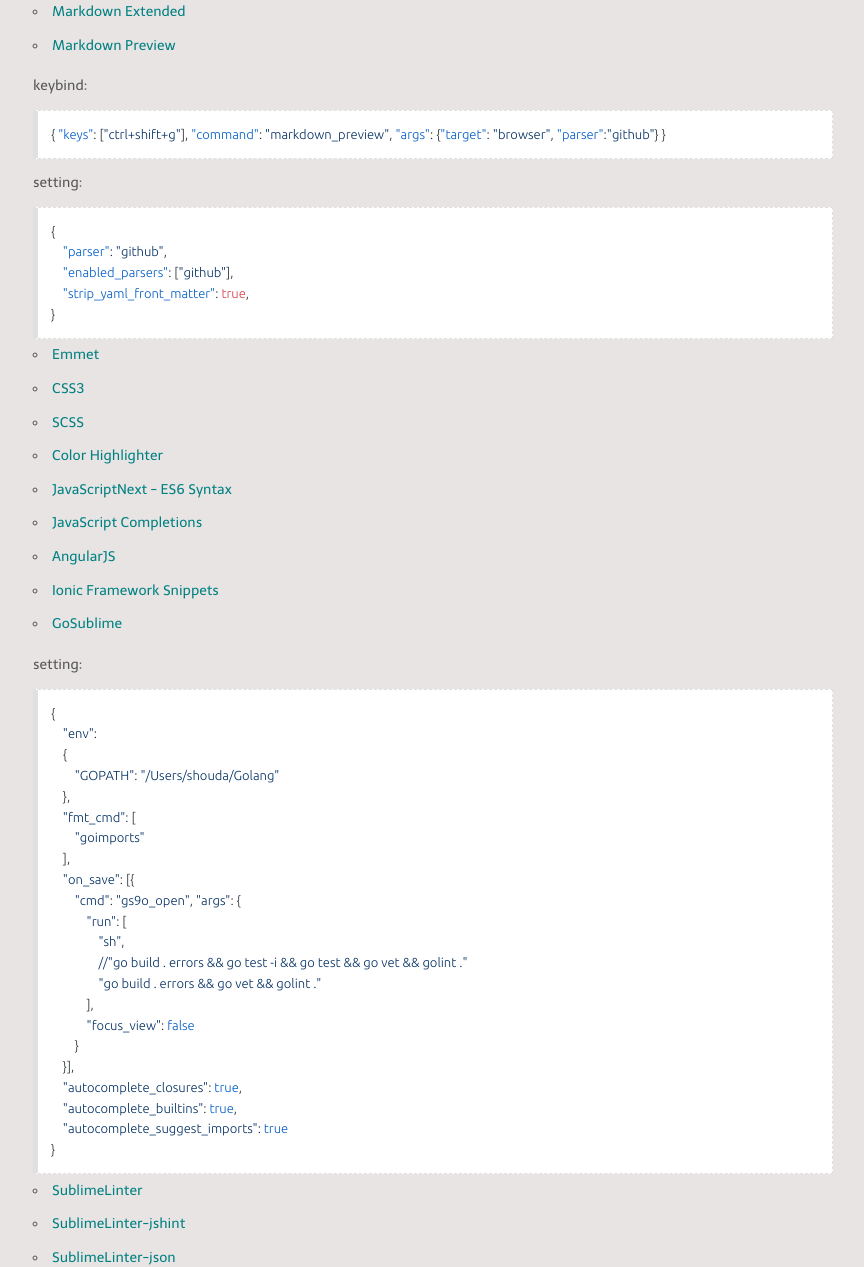
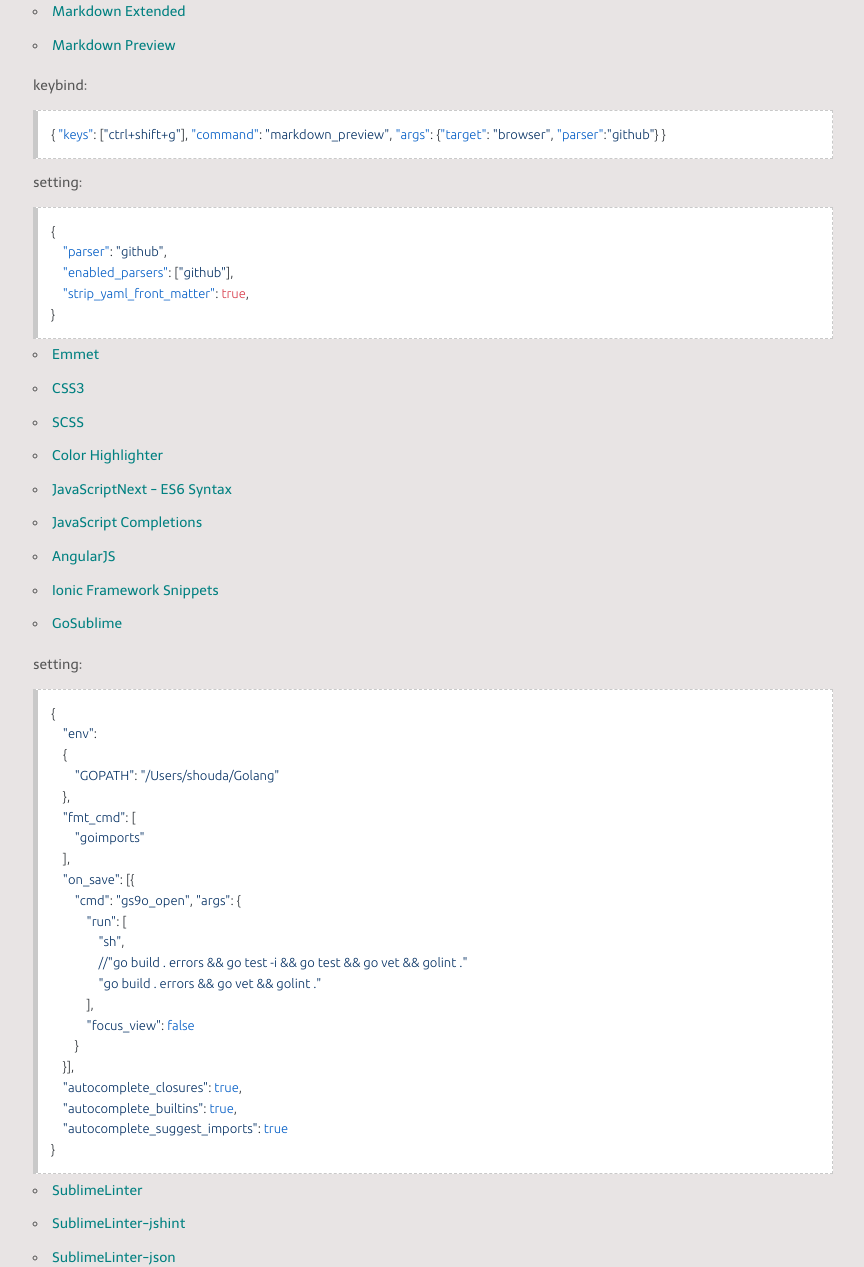
Before and after one commit to shouda/shouda.github.io, a Jekyll site: the page built from index.markdown, in a window 1280 px wide. Shown: the part 533-1800 px from the top of the page, without its empty margins (207-1071 px from the left). Built offline with Jekyll 4.4.1, drawn with Linux system fonts in a browser that asks for light colours; nearby versions of some CDN libraries; Markdown is read by kramdown in place of the engine named in the settings.

Commit message:
update css

```diff
--- a/media/css/style.css
+++ b/media/css/style.css
@@ -32,13 +32,13 @@
   width: 4em;
   border: none;
   border-top: 1px dashed #d0d0d0;
-  border-bottom: 1px dashed #f9f9f9; }
+  border-bottom: 1px dashed #eee; }
 
 .center {
   text-align: center; }
 
 ::selection {
-  color: #f8f8f8;
+  color: #eee;
   background-color: #333; }
 
 a, header #header h1 a, article .title a, article .meta .tags a, article .divider a {
@@ -51,19 +51,19 @@
   color: #804000; }
 
 blockquote, pre code {
-  background-color: #f8f8f8;
+  background-color: #eee;
   padding: 0.5em 1em 0.5em 1.25em;
-  border-left: 5px solid #e0e0e0 !important;
-  border-color: #e0e0e0 !important;
+  border-left: 5px solid #c9c9c9 !important;
+  border-color: #c9c9c9 !important;
   font-size: 13px;
   line-height: 1.6;
   display: block;
   overflow: auto; }
 
 code {
-  background-color: #f8f8f8;
+  background-color: #eee;
   padding: 2px 5px;
-  border: 1px dashed #e0e0e0;
+  border: 1px dashed #c9c9c9;
   font-family: Ubuntu, monospace; }
 
 h1, h2 {
@@ -117,7 +117,7 @@
     ul.listing li.listing-item time {
       color: #999; }
     ul.listing li.listing-item:hover {
-      background-color: #f9f9f9; }
+      background-color: #eee; }
   ul.listing li.listing-seperator {
     padding: 0;
     list-style-type: none;
```
Also changed, not shown: media/css/style.scss (+5 -5 lines), 1 other file.
